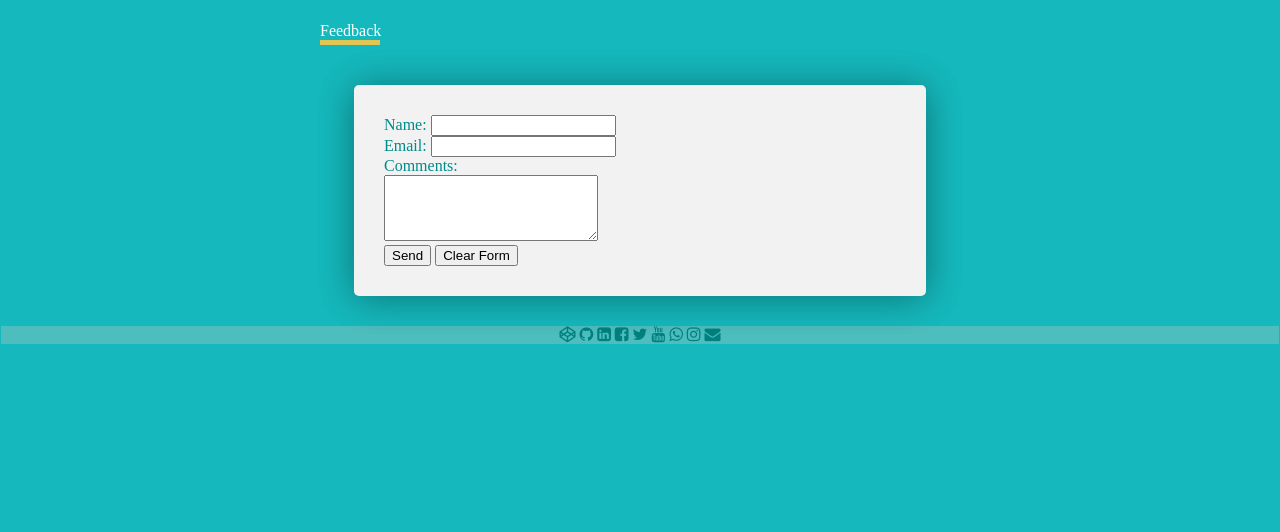
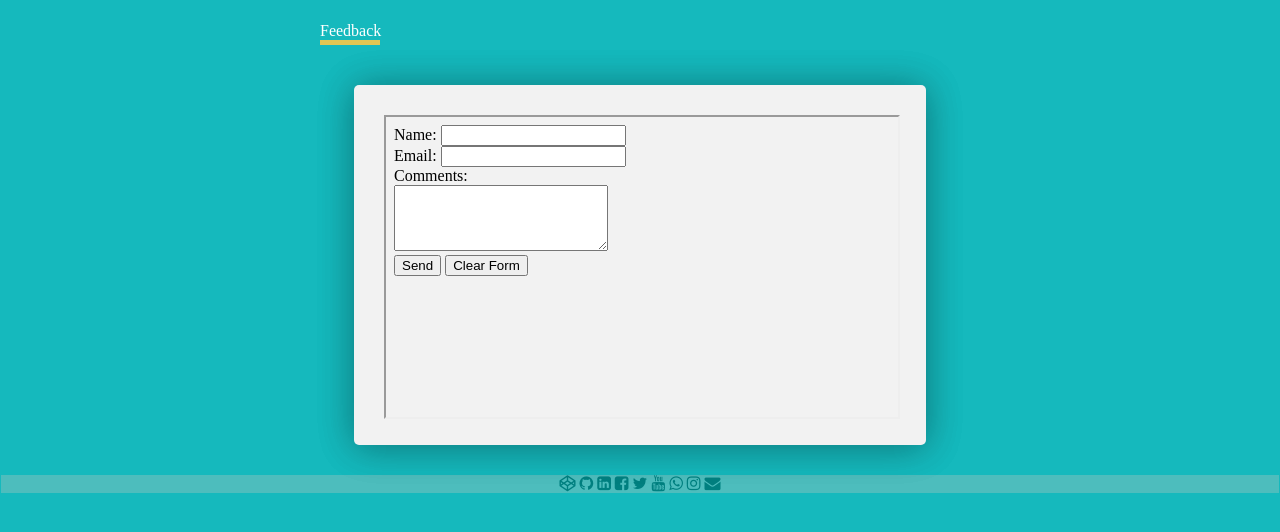
Before and after one commit to abdrb/abdrb.github.io, a PHP site: page /feedback.html in a window 1280 px wide. Shown: the part 38-570 px from the top of the page. Run offline with PHP 8.4, Linux system fonts and the light colour scheme.

Commit message:
fix feedback

```diff
--- /dev/null
+++ b/contact.html
@@ -0,0 +1,29 @@
+<!DOCTYPE html>
+<html>
+<head>
+<title></title>
+</head>
+<body>
+<form action="https://formspree.io/f/mgepajdz" method="POST">
+      <div>
+        <label for="name">Name:
+		<input type="text" name="name">
+        </label>
+      </div>
+      <div>
+        <label for="email">Email:
+		<input type="email" name="_replyto">
+        </label>
+      </div>
+      <div>
+        <label>Comments:</label>
+        <br />
+        <textarea name="message" rows="4" cols="24"></textarea>
+      </div>
+      <div>
+	<button type="submit">Send</button>
+        <input type="reset" name="reset" value="Clear Form" />
+      </div>
+    </form>
+</body>
+</html>
--- a/css/smallscreen.css
+++ b/css/smallscreen.css
@@ -42,7 +42,7 @@ section {
 	display: inline-block;
 	box-shadow: 0px 2px 38px rgba(0, 0, 0, 0.2), 0px 2px 38px rgba(0, 0, 0, 0.2);
 	width: 80%;
-	height: 200px;
+	height: 300px;
 
 	border-radius: 5px;
 	background-color: #f2f2f2;
--- a/css/widescreen.css
+++ b/css/widescreen.css
@@ -35,7 +35,7 @@ section {
 	display: inline-block;
 	box-shadow: 0px 2px 38px rgba(0, 0, 0, 0.2), 0px 2px 38px rgba(0, 0, 0, 0.2);
 	width: 40%;
-	height: 100%;
+	height: 300px;
 
 	display: inline-block;
 
--- a/feedback.html
+++ b/feedback.html
@@ -25,27 +25,9 @@
            Feedback<div class="golden_line"></div>
          </header>
 	<section>
-	<form action="https://formspree.io/f/mgepajdz" method="GET" enctype="text/plain">
-      <div>
-        <label for="name">Name:
-          <input type="text" name="subject" id="subject" />
-        </label>
-      </div>
-      <div>
-        <label for="email">Email:
-          <input type="text" name="email" id="email" />
-        </label>
-      </div>
-      <div>
-        <label>Comments:</label>
-        <br />
-        <textarea name="body" rows="4" cols="24"></textarea>
-      </div>
-      <div>
-        <input type="submit" name="submit" value="Send" />
-        <input type="reset" name="reset" value="Clear Form" />
-      </div>
-    </form>
+	<iframe src="contact.html" name="miframe" height="100%" width="100%" >
+
+    </iframe>
     </section>
          <footer>
 <a href="#" ><i class="fa fa-codepen"></i></a>
```
